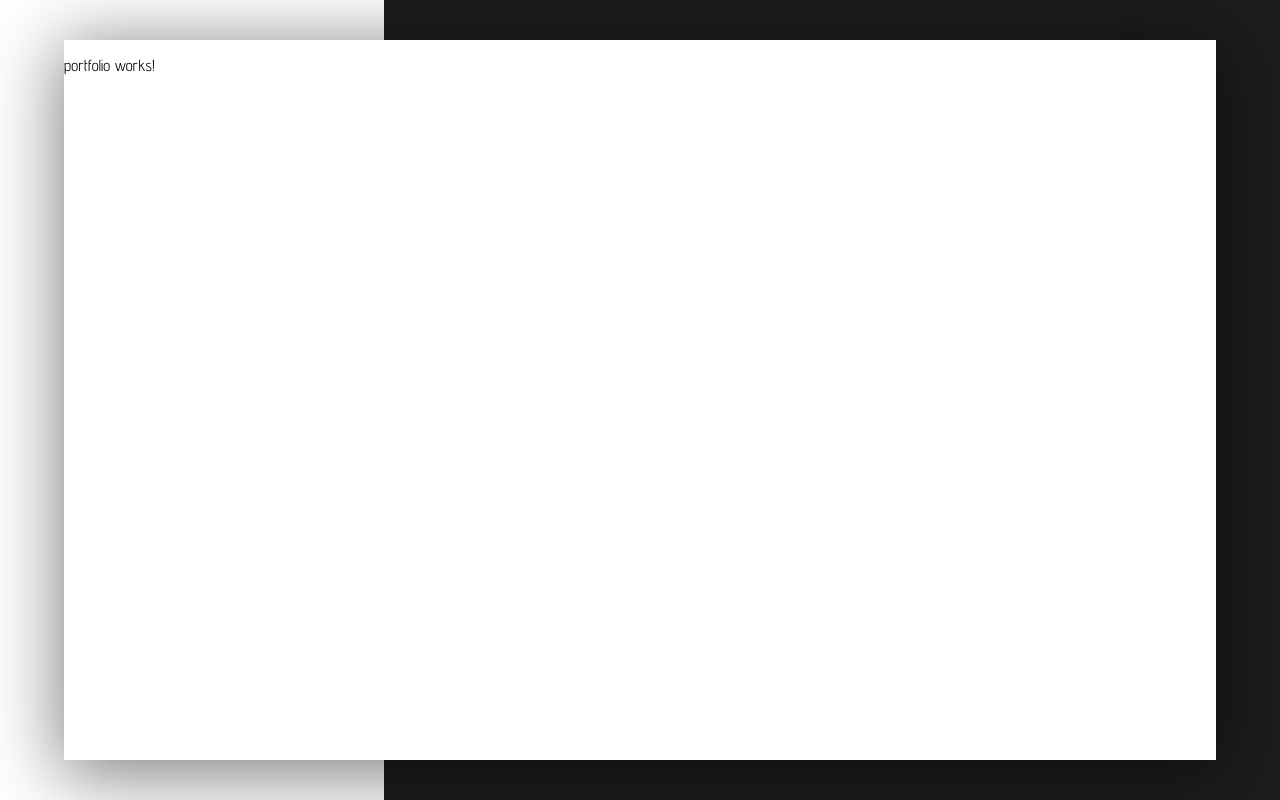
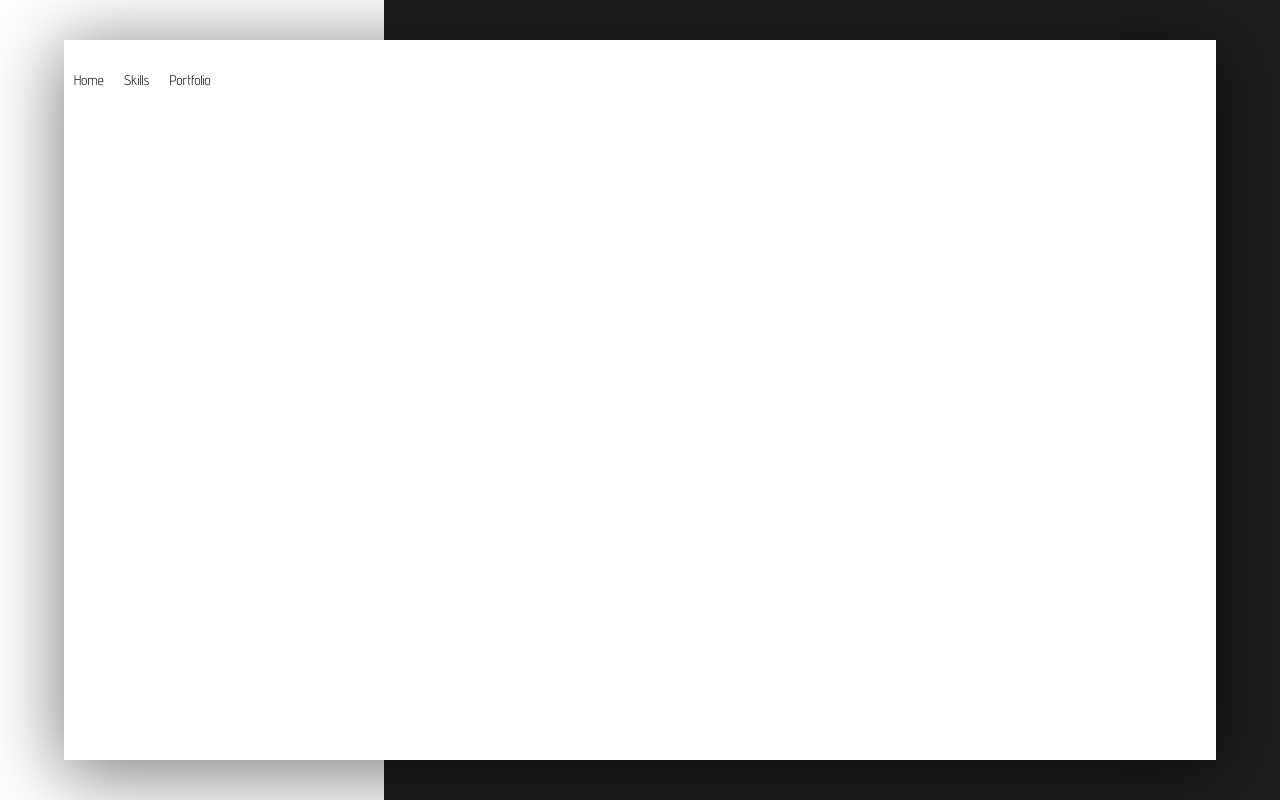
Before and after one commit to konstantine811/portfolio-abrams, an Angular app in the folder client/: page /portfolio in a window 1280 px wide. Built offline with nearby package versions, Linux system fonts and the light colour scheme.

Commit message:
added nav link for portfolio

```diff
--- a/client/src/app/portfolio/portfolio.component.html
+++ b/client/src/app/portfolio/portfolio.component.html
@@ -1,3 +1 @@
-<p>
-  portfolio works!
-</p>
+<app-nav></app-nav>
--- a/client/src/app/portfolio/portfolio.module.ts
+++ b/client/src/app/portfolio/portfolio.module.ts
@@ -1,10 +1,12 @@
 import { NgModule } from '@angular/core';
 import { CommonModule } from '@angular/common';
 import { PortfolioComponent } from './portfolio.component';
+import { SharedModule } from '../shared/shared.module';
 
 @NgModule({
   imports: [
-    CommonModule
+    CommonModule,
+    SharedModule
   ],
   declarations: [ PortfolioComponent ]
 })
--- a/client/src/app/shared/nav/nav.component.html
+++ b/client/src/app/shared/nav/nav.component.html
@@ -1,7 +1,7 @@
 <nav class="navigation">
     <div class="navigation__wrap" [class.navigation__wrap--black]='color'>
-        <button (click)="goTo('./home')" class="navigation__link">Home</button>
-        <button (click)="goTo('./skills')" class="navigation__link">Skills</button>
-        <button (click)="goTo('./portfolio')" class="navigation__link">Portfolio</button>
+        <button (click)="goTo('./home')" class="navigation__link" [class.navigation__link--animate]="animate">Home</button>
+        <button (click)="goTo('./skills')" class="navigation__link" [class.navigation__link--animate]="animate">Skills</button>
+        <button (click)="goTo('./portfolio')" class="navigation__link" [class.navigation__link--animate]="animate">Portfolio</button>
      </div>
  </nav>
--- a/client/src/app/shared/nav/nav.component.scss
+++ b/client/src/app/shared/nav/nav.component.scss
@@ -34,14 +34,17 @@
     padding: 0px 10px;
     cursor: pointer;
     transition: box-shadow 0.4s ease-in-out;
+    &:hover {
+        box-shadow: 0px 1px 13px -4px $white;
+    }
+}
+
+.navigation__link--animate {
     transform: translate(0, -300px);
     @for $i from 1 through 3 {
         &:nth-child(#{$i}) {
             animation: trans-txt .9s * $i 2.9s 1 forwards cubic-bezier(0, 1, 0.8, 1);
         }
-    }
-    &:hover {
-        box-shadow: 0px 1px 13px -4px $white;
     }
 }
 
--- a/client/src/app/shared/nav/nav.component.ts
+++ b/client/src/app/shared/nav/nav.component.ts
@@ -8,6 +8,7 @@ import { Router, NavigationEnd } from '@angular/router';
 })
 export class NavComponent implements OnInit {
   public color: boolean;
+  public animate: boolean;
 
   constructor(private router: Router) {
       this.router.events.subscribe((val) => {
@@ -15,9 +16,15 @@ export class NavComponent implements OnInit {
           switch (val.url) {
             case '/skills':
               this.color = true;
+              this.animate = false;
+              break;
+            case '/portfolio':
+              this.color = true;
+              this.animate = false;
               break;
             case '/home':
               this.color = false;
+              this.animate = true;
               break;
           }
         }
@@ -31,7 +38,6 @@ export class NavComponent implements OnInit {
 
   goTo(path) {
     this.router.navigate([path]);
-    console.log(this.color);
   }
 
 }
```
Also changed, not shown: 3 other files (tests, documents, lock files or other folders).
